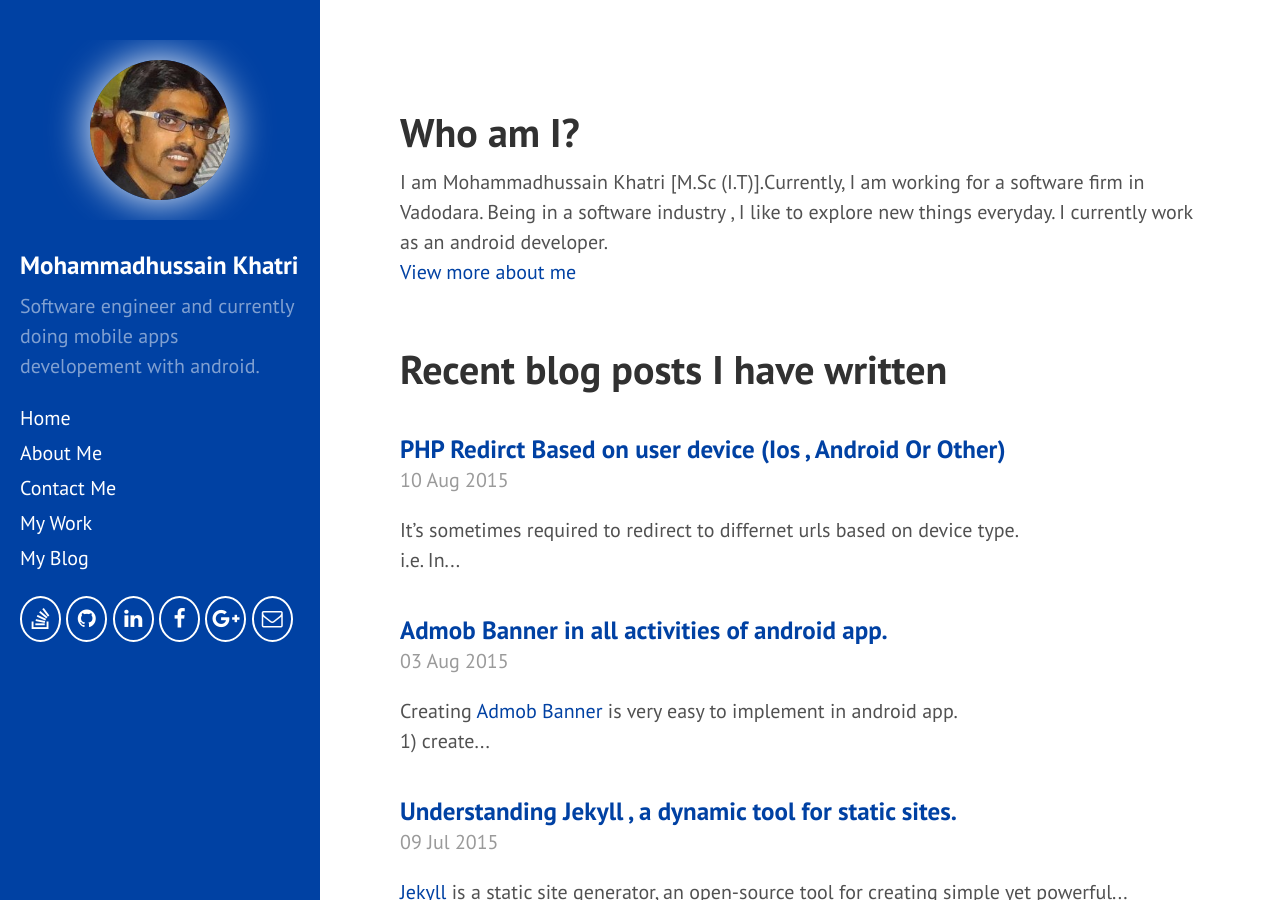
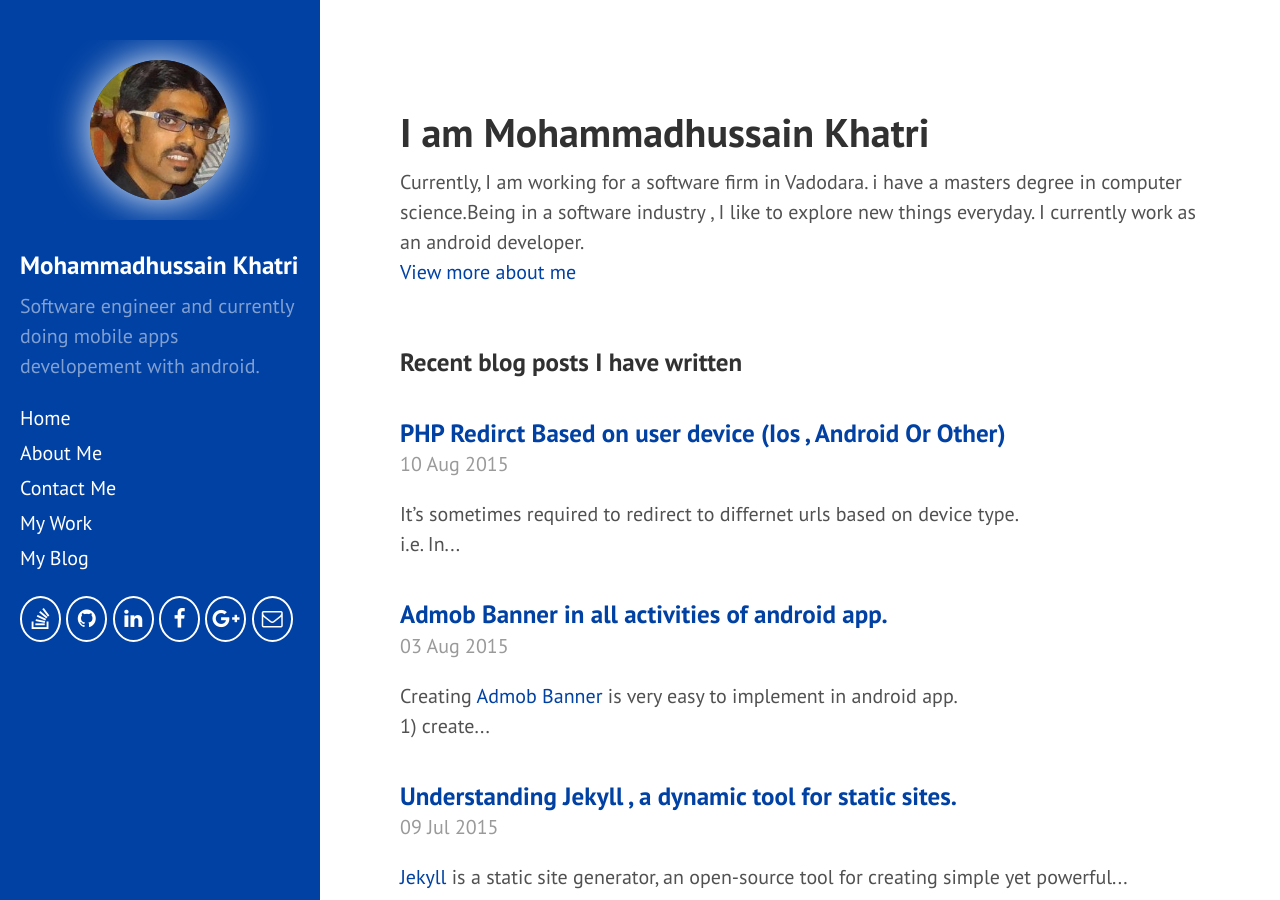
Before and after one commit to mohammadkhatri/mohammadkhatri.github.io, a Jekyll site: the page built from index.html, in a window 1280 px wide and 900 px high. Built offline with Jekyll 4.4.1, drawn with Linux system fonts in a browser that asks for light colours; nearby versions of some CDN libraries; Markdown is read by kramdown in place of the engine named in the settings.

Commit message:
home h1 fix

```diff
--- a/index.html
+++ b/index.html
@@ -4,16 +4,16 @@ title: Home
 sitemap:
     priority: 1
     changefreq: 'daily'
-    lastmod: 2015-08-11T12:49:30-05:00
+    lastmod: 2015-08-04T12:49:30-05:00
 ---
-<h1>Who am I? </h1>
-I am Mohammadhussain Khatri [M.Sc (I.T)].Currently, I am working for a software firm in Vadodara. Being in a software industry , I like to explore new things everyday. I currently work as an android developer.
+<h1>I am Mohammadhussain Khatri</h1>
+Currently, I am working for a software firm in Vadodara. i have a masters degree in computer science.Being in a software industry , I like to explore new things everyday. I currently work as an android developer.
 <br/>
 <a href="about.html">View more about me</a>
 <br/>
 <br/>
 
-<h1>Recent blog posts I have written</h1>
+<h3>Recent blog posts I have written</h3>
 <br/>
 <div class="posts">
 
@@ -41,7 +41,7 @@ I am Mohammadhussain Khatri [M.Sc (I.T)].Currently, I am working for a software
 </div>
 <br/>
 <br/>
-<h1>Recent projects I have worked on</h1>
+<h3>Recent projects I have worked on</h3>
 <br/>
 <div>
   {% for project in site.data.projects.projects %}
```
